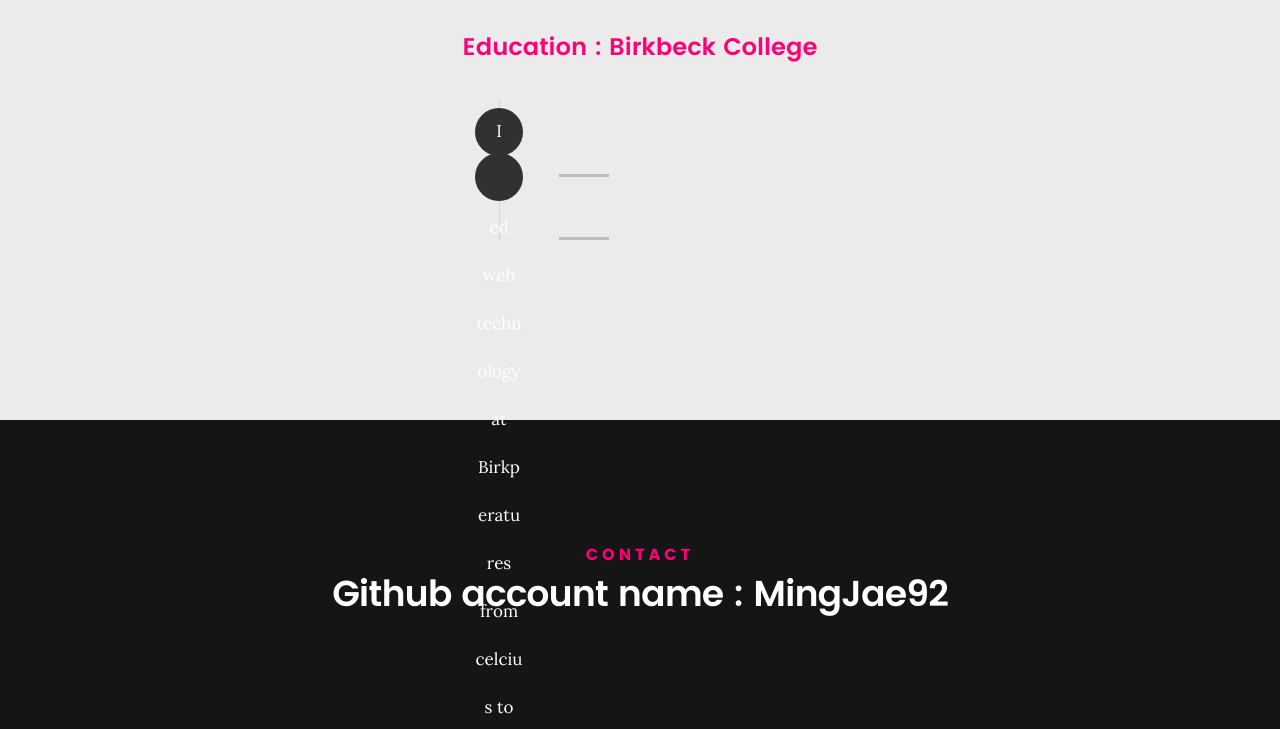
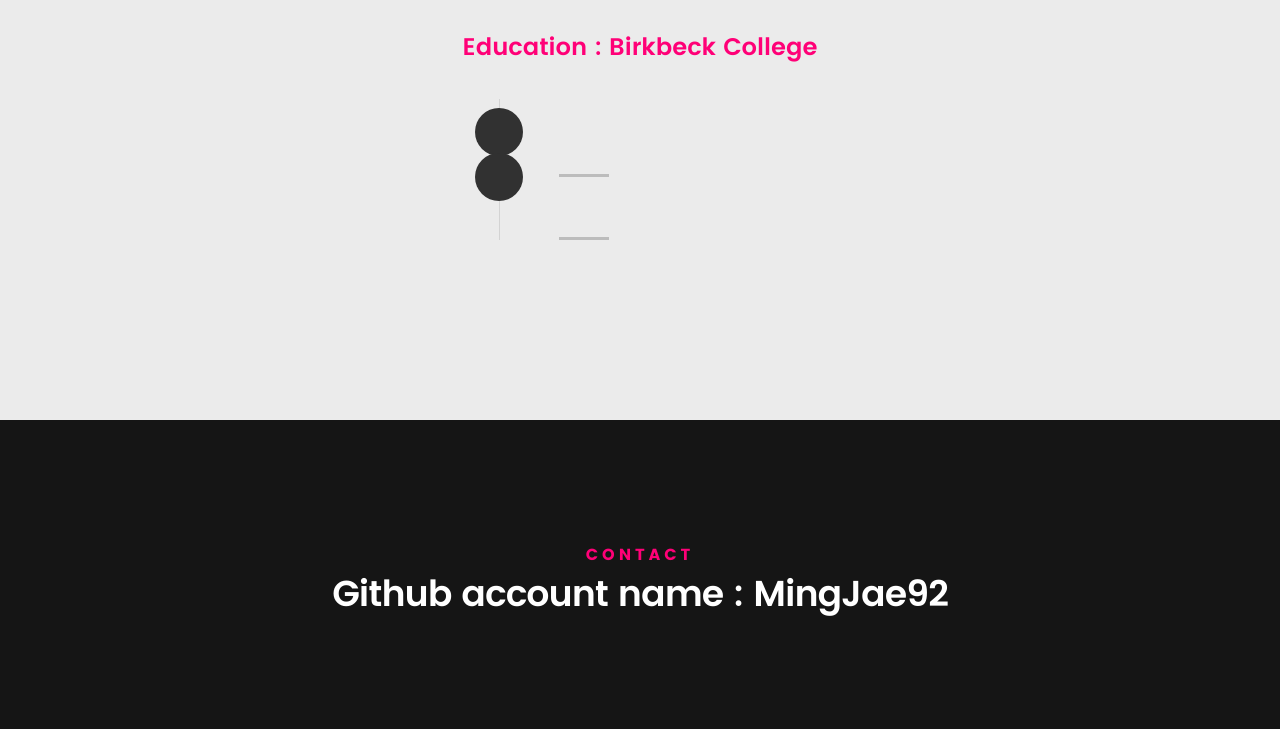
Before and after one commit to MingJae92/MingJae92.github.io, a plain HTML site: page index.html in a window 1280 px wide. Shown: the part 2474-3203 px from the top of the page. Drawn offline with Linux system fonts and the light colour scheme; files whose address does not match are found by name.

Commit message:
Education description removed

```diff
--- a/index.html
+++ b/index.html
@@ -289,7 +289,7 @@
 
 	   				<div class="timeline-ico">
 
-						   <p>I studied web technology at Birkperatures from celcius to fahrenheit to kelvinbeck college for two years. I then decided to move onto an online platform called Team Treehouse to help me build my projects. These projects have enhanced my skills progressively. I made a serires of projects, such as a digital clock, temperature converter and a rock, paper, scissors game.
+						   <p>
 
 						   </p>
 	   				</div>
```
